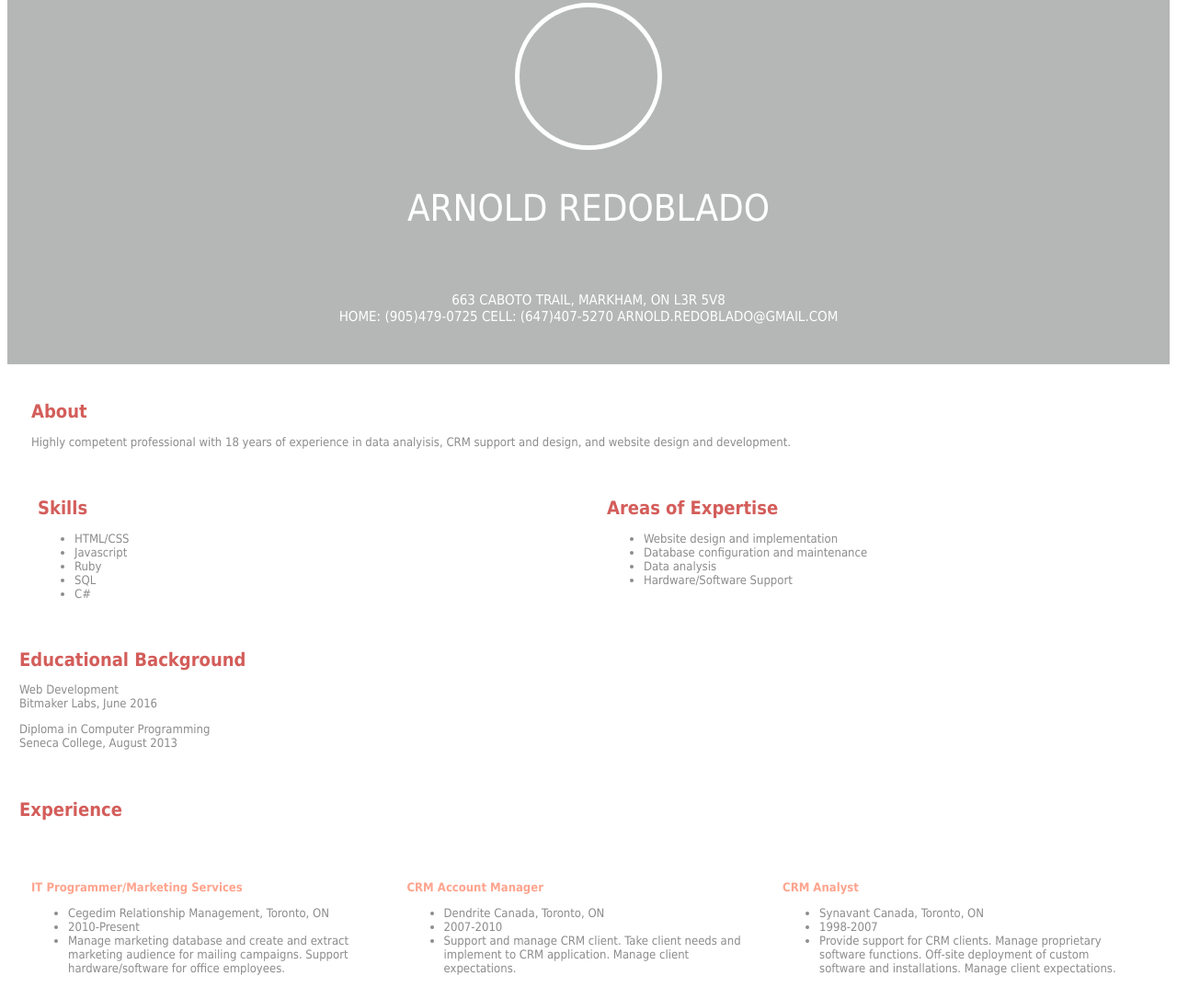
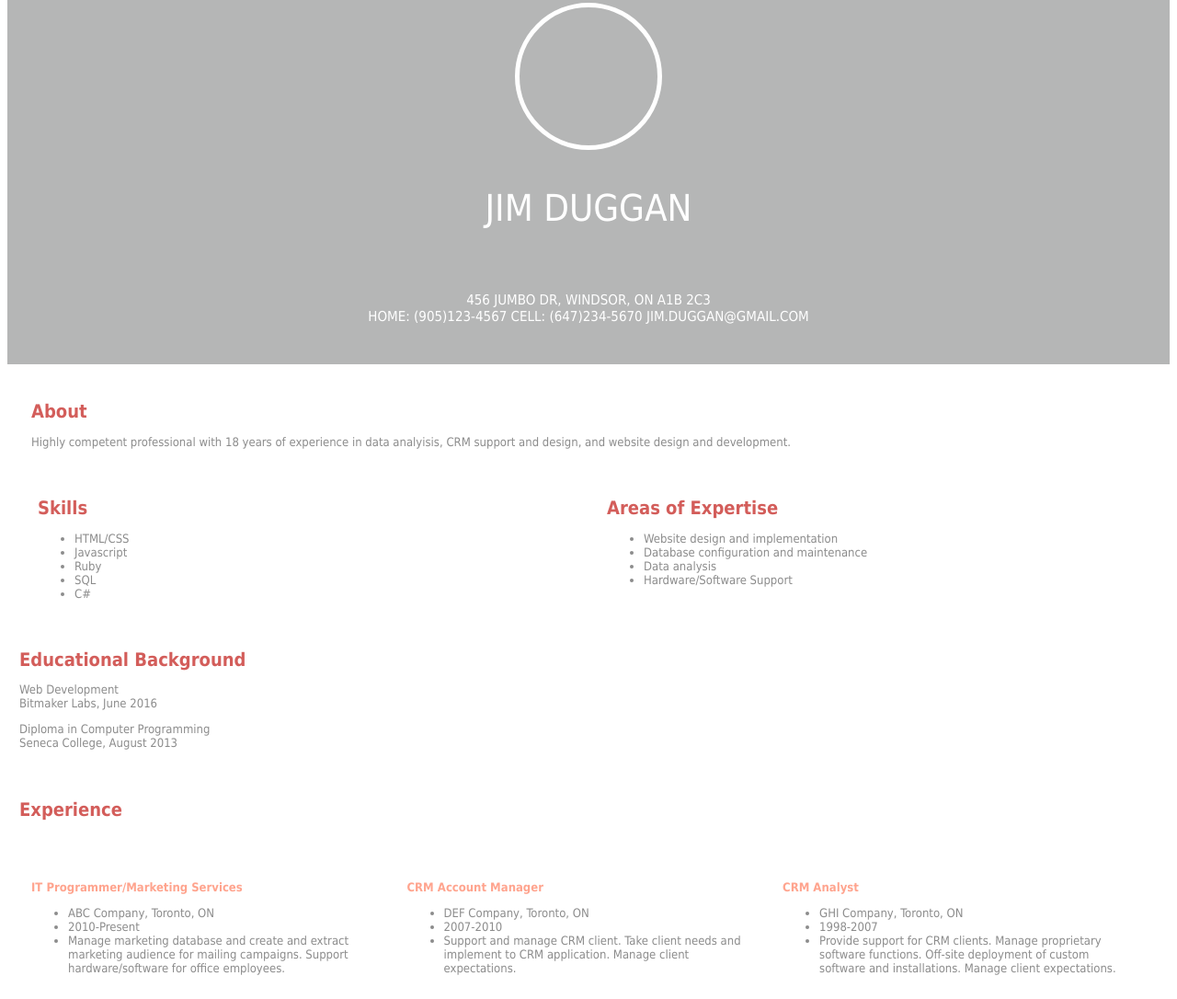
Before and after one commit to voodoo15/Resume, a plain HTML site: page index.html in a window 1280 px wide. Shown: the part 20-1106 px from the top of the page at 92% size. Drawn offline with Linux system fonts and the light colour scheme.

Commit message:
Sample Resume
Change user and names.

```diff
--- a/index.html
+++ b/index.html
@@ -4,17 +4,17 @@
 <head>
   <meta name="viewport" content="width=device-width, initial-scale=1.0">
   <link type="text/css" rel="stylesheet" href="stylesheet2.css">
-  <title>Resume: Arnold Redoblado</title>
+  <title>Resume: Jim Duggan</title>
 </head>
 
 <body>
   <!-- Header -->
   <div class="header">
     <div class="circular"></div>
-    <div class="name">ARNOLD REDOBLADO</div>
+    <div class="name">JIM DUGGAN</div>
     <div>
-      <p class="name2">663 CABOTO TRAIL, MARKHAM, ON L3R 5V8
-        <br>HOME: (905)479-0725 CELL: (647)407-5270 <a class="name2" href="mailto:arnold.redoblado@gmail.com">ARNOLD.REDOBLADO@GMAIL.COM</a> </p>
+      <p class="name2">456 JUMBO DR, WINDSOR, ON A1B 2C3
+        <br>HOME: (905)123-4567 CELL: (647)234-5670 <a class="name2" href="mailto:jim.duggan@gmail.com">JIM.DUGGAN@GMAIL.COM</a> </p>
     </div>
   </div>
 
@@ -62,7 +62,7 @@
       <p>
         <h3>IT Programmer/Marketing Services</h3>
         <ul>
-          <li>Cegedim Relationship Management, Toronto, ON</li>
+          <li>ABC Company, Toronto, ON</li>
           <li>2010-Present</li>
           <li>Manage marketing database and create and extract marketing audience for mailing campaigns. Support hardware/software for office employees.</li>
         </ul>
@@ -73,7 +73,7 @@
       <p>
         <h3>CRM Account Manager</h3>
         <ul>
-          <li>Dendrite Canada, Toronto, ON</li>
+          <li>DEF Company, Toronto, ON</li>
           <li>2007-2010</li>
           <li>Support and manage CRM client. Take client needs and implement to CRM application. Manage client expectations.</li>
         </ul>
@@ -83,7 +83,7 @@
       <p>
         <h3>CRM Analyst</h3>
         <ul>
-          <li>Synavant Canada, Toronto, ON</li>
+          <li>GHI Company, Toronto, ON</li>
           <li>1998-2007</li>
           <li>Provide support for CRM clients. Manage proprietary software functions. Off-site deployment of custom software and installations. Manage client expectations.</li>
         </ul>
```
